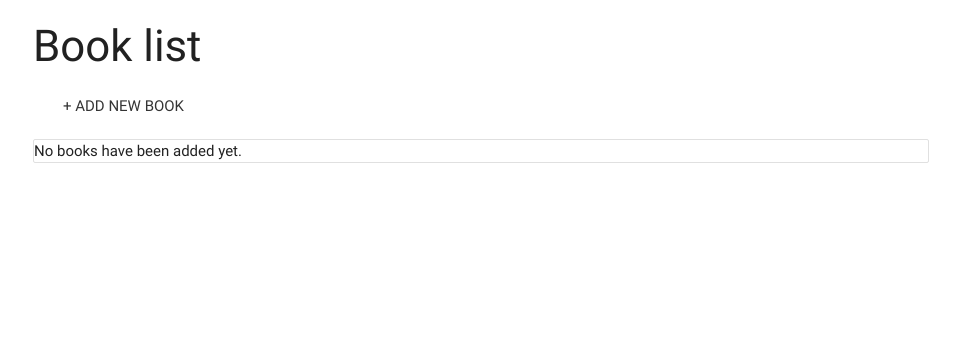
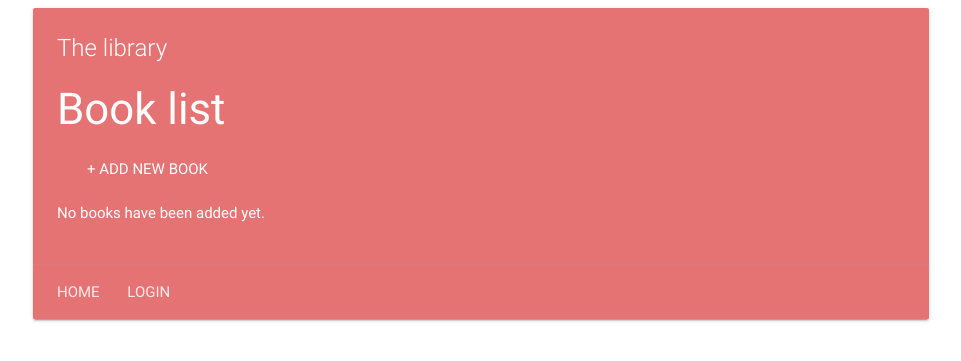
Before and after one commit to meialbiol/python-library, a Django app: page /books/ in a window 1280 px wide. Shown: the top 361 px of the page, without its empty margins (159-1120 px from the left). Run offline with Django 3.2, Linux system fonts and the light colour scheme; data that the repository does not hold is empty; some libraries are stand-ins or nearby versions.

Commit message:
modificados estilos html

```diff
--- a/library/templates/library/book_list.html
+++ b/library/templates/library/book_list.html
@@ -1,21 +1,32 @@
 {% extends "library/base.html" %}
 
-{% block header %}
-<h3>Book list</h3>
-    <p><a class="waves-effect waves-yellow btn-flat" href="{% url 'library:new_book' %}"> + ADD NEW BOOK</a></p>
-{% endblock header %}
+{#{% block header %}#}
+{#<h3>Book list</h3>#}
+{#    <p><a class="waves-effect waves-yellow btn-flat" href="{% url 'library:new_book' %}"> + ADD NEW BOOK</a></p>#}
+{#{% endblock header %}#}
 {% block content %}
 
-    <ul class="collection">
+     <div class="card red lighten-2">
+            <div class="card-content white-text">
+              <span class="card-title">The library</span>
+              <h3>Book list</h3>
+              <p><a class="waves-effect waves-white btn-flat white-text" href="{% url 'library:new_book' %}"> + ADD NEW BOOK</a></p>
+               <ul>
                 {% for book in books %}
-    <li class="collection-item" >
+                <li>
                     <h5>
-            <a href="{% url 'library:show_book' book.id %}" >{{ book.title }}</a>
+                        - <a class="white-text" href="{% url 'library:show_book' book.id %}" >{{ book.title }}</a>
                     </h5>
                 </li>
                 {% empty %}
-        <li class="collection-header">No books have been added yet.</li>
+                    <li >No books have been added yet.</li>
                 {% endfor %}
             </ul>
+            </div>
+            <div class="card-action">
+              <a href="{% url 'library:index' %}" class="red-text text-lighten-5">HOME</a>
+              <a href="#" class="red-text text-lighten-5">LOGIN</a>
+            </div>
+          </div>
 
 {% endblock content %}
--- a/library/templates/library/edit.html
+++ b/library/templates/library/edit.html
@@ -9,6 +9,7 @@
 <form action="{% url 'library:edit_book' book.id %}" method="post" class="form">
     {% csrf_token %}
     {{form.as_p}}
-        <button name="submit" class="btn btn-primary">Edit book</button>
+        <button name="submit" class="btn btn-primary">Editar libro</button>
+<a href="{% url 'library:show_book' book.id  %}" class="btn btn-danger red">Cancelar</a>
 </form>
 {% endblock content %}
--- a/library/templates/library/new_book.html
+++ b/library/templates/library/new_book.html
@@ -10,5 +10,6 @@
     {% csrf_token %}
     {{form.as_p}}
         <button name="submit" class="btn btn-primary">Add book</button>
+        <a href="{% url 'library:book_list' %}" class="btn btn-danger red">Cancelar</a>
 </form>
 {% endblock content %}
```
Also changed, not shown: library/templates/library/show.html (+5 -5 lines). Lines whose indentation alone changed are shown as unchanged.
